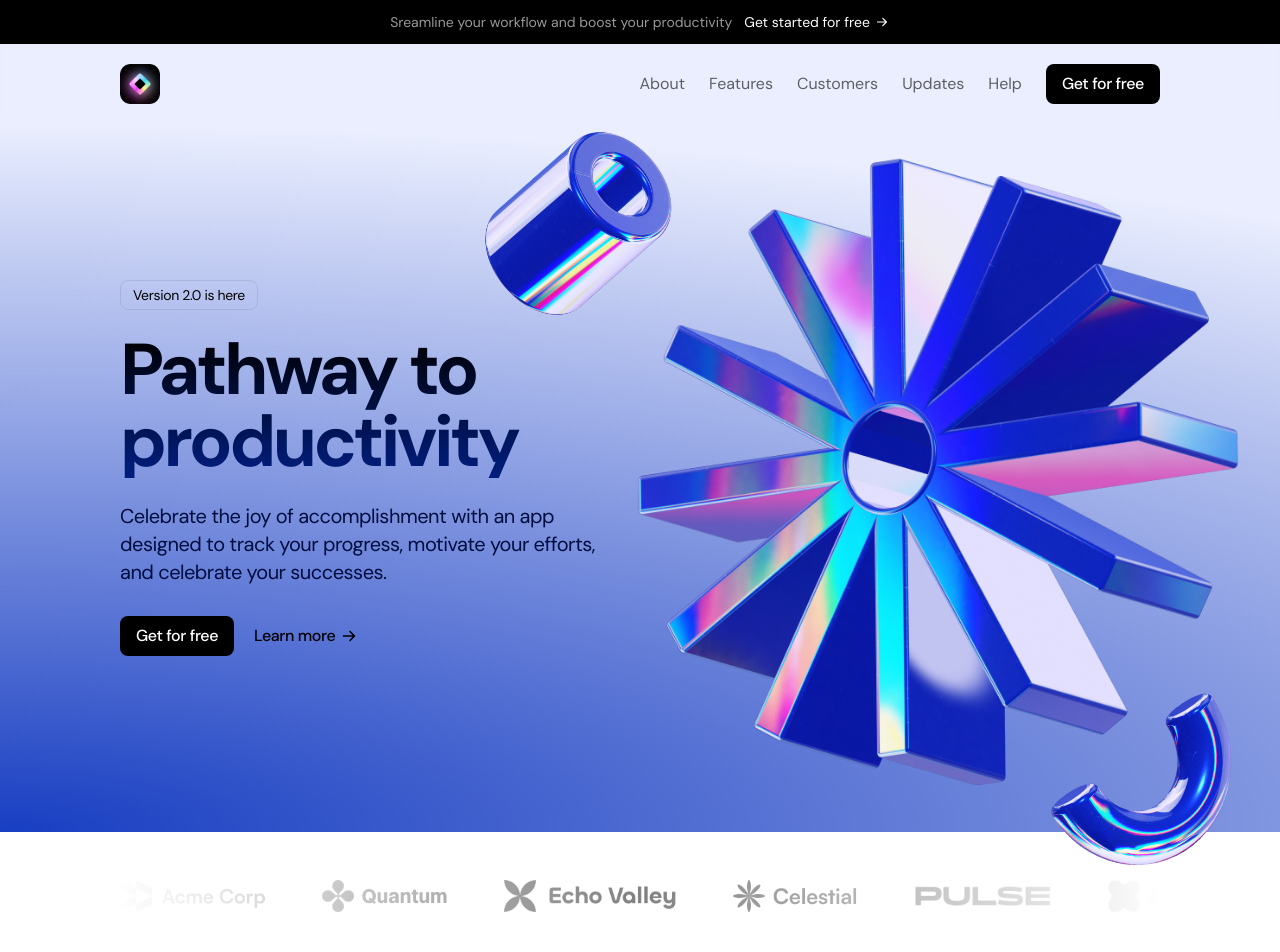
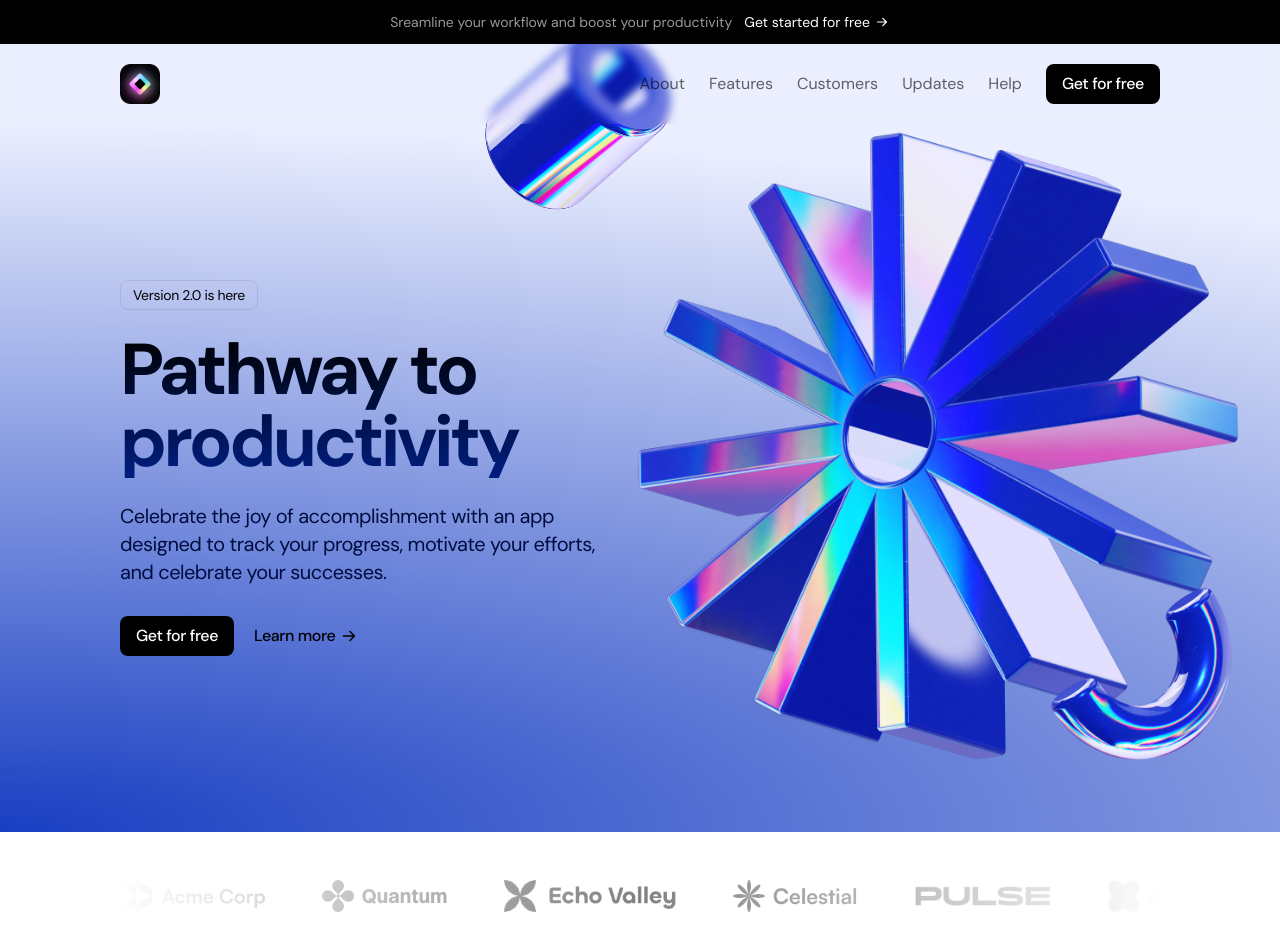
Before and after one commit to ibrohim-developer/landing, a Next.js app: page / in a window 1280 px wide. Shown: the top 952 px of the page. Built offline with nearby package versions, Linux system fonts and the light colour scheme.

Commit message:
add animation

```diff
--- a/package.json
+++ b/package.json
@@ -10,7 +10,7 @@
   },
   "dependencies": {
     "clsx": "^2.1.1",
-    "framer-motion": "^11.2.14",
+    "framer-motion": "^11.11.9",
     "next": "14.2.4",
     "react": "^18",
     "react-dom": "^18",
--- a/src/app/page.tsx
+++ b/src/app/page.tsx
@@ -5,6 +5,7 @@ import { ProductShowcase } from './../sections/ProductShowcase';
 import { Pricing } from './../sections/Pricing';
 import { Testimonials } from './../sections/Testimonials';
 import { CallToAction } from './../sections/CallToAction';
+import { Footer } from './../sections/Footer';
 
 export default function Home() {
   return(
@@ -16,6 +17,7 @@ export default function Home() {
       <Pricing />
       <Testimonials />
       <CallToAction />
+      <Footer />
     </>
   );
 }
--- a/src/sections/Footer.tsx
+++ b/src/sections/Footer.tsx
@@ -1,3 +1,37 @@
+import Image from 'next/image';
+import logo from '@/assets/logosaas.png';
+import SocialInsta from '@/assets/social-insta.svg';
+import SocialLinkedin from '@/assets/social-linkedin.svg';
+import SocialPin from '@/assets/social-pin.svg';
+import SocialYoutube from '@/assets/social-youtube.svg';
+import SocialX from '@/assets/social-x.svg';
+
+
 export const Footer = () => {
-  return null;
+  return (
+    <>
+      <footer className='bg-black text-[#bcbcbc] text-sm py-10 text-center'>
+        <div className="container">
+          <div className="inline-flex relative before:content-[''] before:top-2 before:bottom-0 before:h-full before:w-full before:blur before:bg-[linear-gradient(to_right,#f87bff,#fb92cf,#ffdd9b,#c2f0b1,#2fd8fe)] before:absolute">
+            <Image src={logo} height={40} alt='Saas logo' className='relative'/>
+          </div>
+          <nav className='flex flex-col md:flex-row md:justify-center gap-6 mt-6'>
+            <a href="#">About</a>
+            <a href="#">Features</a>
+            <a href="#">Customers</a>
+            <a href="#">Help</a>
+            <a href="#">Careers</a>
+          </nav>
+          <div className="flex justify-center gap-6 mt-4">
+            <SocialInsta />
+            <SocialLinkedin />
+            <SocialPin />
+            <SocialYoutube />
+            <SocialX />
+          </div>
+          <p className='mt-6'>&copy; 2024 Your Company, Inc. All rights reserved.</p>
+        </div>
+      </footer>
+    </>
+  );
 };
--- a/src/sections/Hero.tsx
+++ b/src/sections/Hero.tsx
@@ -1,12 +1,25 @@
+"use client"
 import ArrowIcon from '@/assets/arrow-right.svg';
 import cogImage from '@/assets/cog.png';
 import Image from 'next/image';
 import cylinderImage from '@/assets/cylinder.png';
-import noodleImage from '@/assets/noodle.png'
+import noodleImage from '@/assets/noodle.png';
+import { motion, useScroll, useTransform, useMotionValueEvent } from 'framer-motion';
+import { useRef } from 'react';
 
 export const Hero = () => {
+  const heroRef = useRef(null);
+  const {scrollYProgress} = useScroll({
+    target: heroRef,
+    offset: ["start end", "end start"],
+
+  });
+  const translateY = useTransform(scrollYProgress, [0, 1], [150, -150]);
+
+
+
   return (
-    <section className='pt-8 pb-20 md:pt-5 md:pb-10 bg-[radial-gradient(ellipse_200%_100%_at_bottom_left,#183EC2,#EAEEFE_100%)] overflow-x-clip'>
+    <section ref={heroRef} className='pt-8 pb-20 md:pt-5 md:pb-10 bg-[radial-gradient(ellipse_200%_100%_at_bottom_left,#183EC2,#EAEEFE_100%)] overflow-x-clip'>
       <div className="container">
         <div className="md:flex items-center">
           <div className='md:w-[478px]'>
@@ -22,9 +35,42 @@ export const Hero = () => {
             </div>
           </div>
           <div className="mt-20 md:mt-0 md:h-[648px] md:flex-1 md:relative">
-            <Image src={cogImage} alt='Cog image' className='md:absolute md:h-full md:w-auto md:max-w-none md:-left-6 lg:left-0'/>
-            <Image src={cylinderImage} alt='cylinder' width={220} height={220} className='hidden md:block -top-8 -left-32 md:absolute'/>
-            <Image src={noodleImage} alt='noodle icon' width={220} className='hidden lg:block absolute top-[524px] left-[448px] rotate-[30deg]'/>
+            <motion.img
+              src={cogImage.src}
+              alt='Cog image'
+              className='md:absolute md:h-full md:w-auto md:max-w-none md:-left-6 lg:left-0'
+              animate={{
+               translateY: [-30, 30],
+              }}
+              transition={{
+                repeat: Infinity,
+                repeatType: "mirror",
+                duration: 3,
+                ease:"easeInOut",
+              }}
+              />
+            <motion.img
+              src={cylinderImage.src}
+              alt='cylinder'
+              width={220}
+              height={220}
+              className='hidden md:block -top-8 -left-32 md:absolute'
+              style={{
+                translateY:translateY,
+
+              }}
+              />
+            <motion.img
+              src={noodleImage.src}
+              alt='noodle icon'
+              width={220}
+              className='hidden lg:block absolute top-[524px] left-[448px] rotate-[30deg]'
+              style={{
+                rotate:30,
+                translateY:translateY,
+
+              }}
+              />
           </div>
         </div>
       </div>
```
Also changed, not shown: 1 other file (tests, documents, lock files or other folders).
